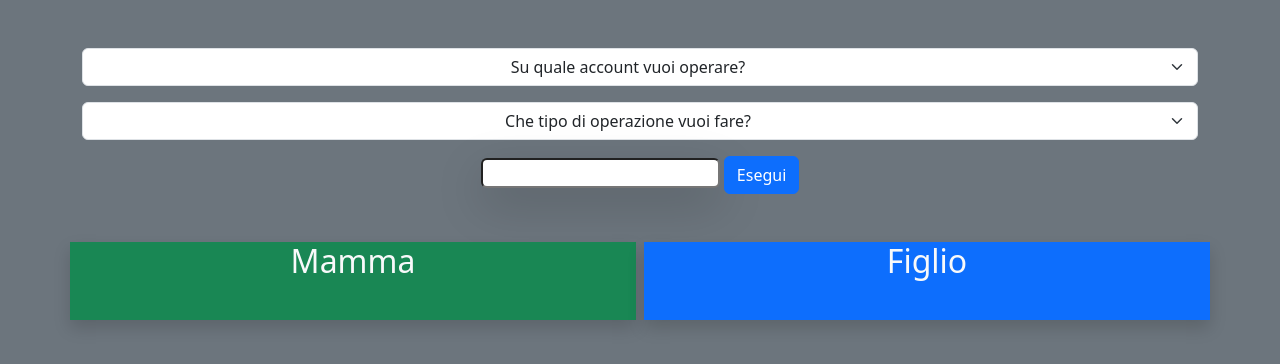
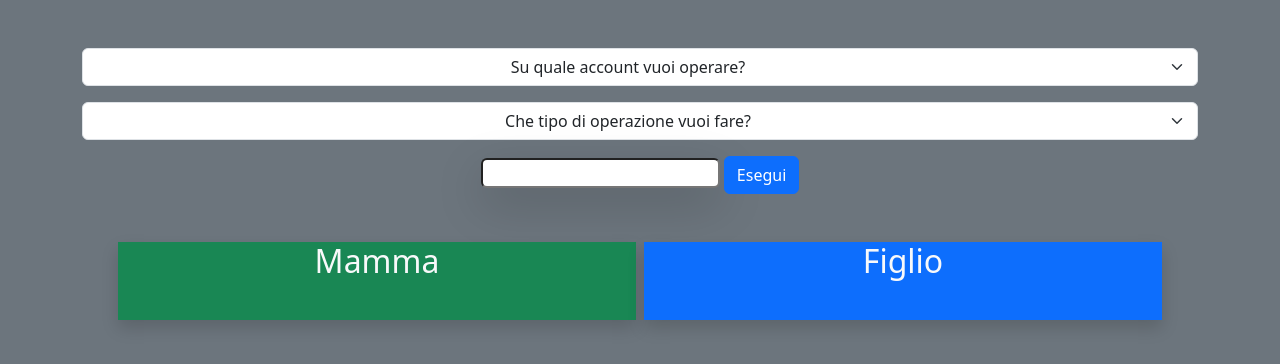
Before and after one commit to andreas94ubertini/U3_W1_D2, a website with bundled scripts: page index.html in a window 1280 px wide. Built offline with nearby package versions, Linux system fonts and the light colour scheme.

Commit message:
updated style

```diff
--- a/index.html
+++ b/index.html
@@ -33,7 +33,7 @@
             </form>
         </div>
     </div>
-    <div class="row justify-content-center mt-5 gap-2">
+    <div class="row justify-content-center mt-5 gap-2 px-5">
         <div class="col d-flex flex-column align-items-center bg-success text-light shadow">
             <h2>Mamma</h2>
             <p class="check-operation"></p>
```
